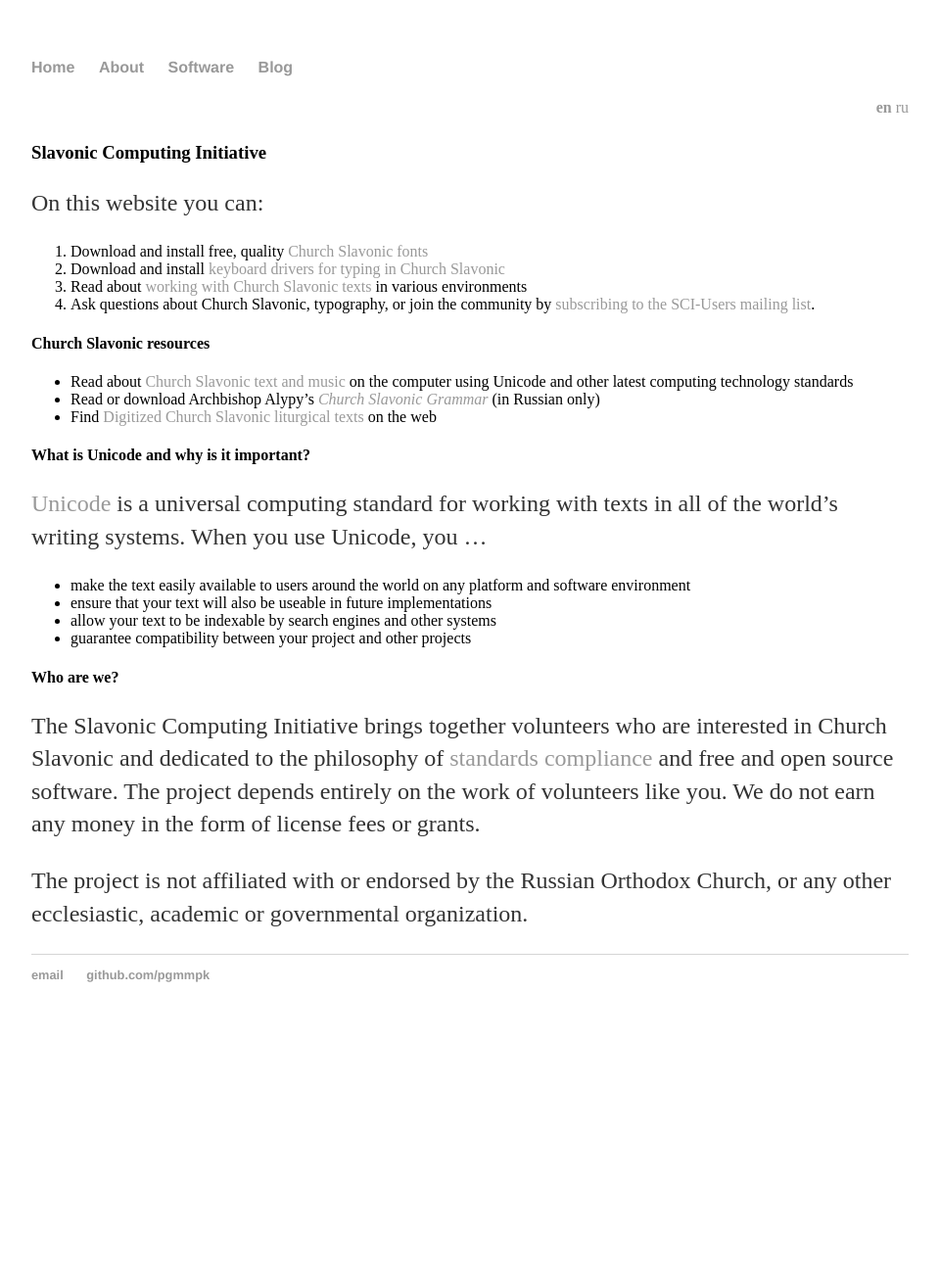
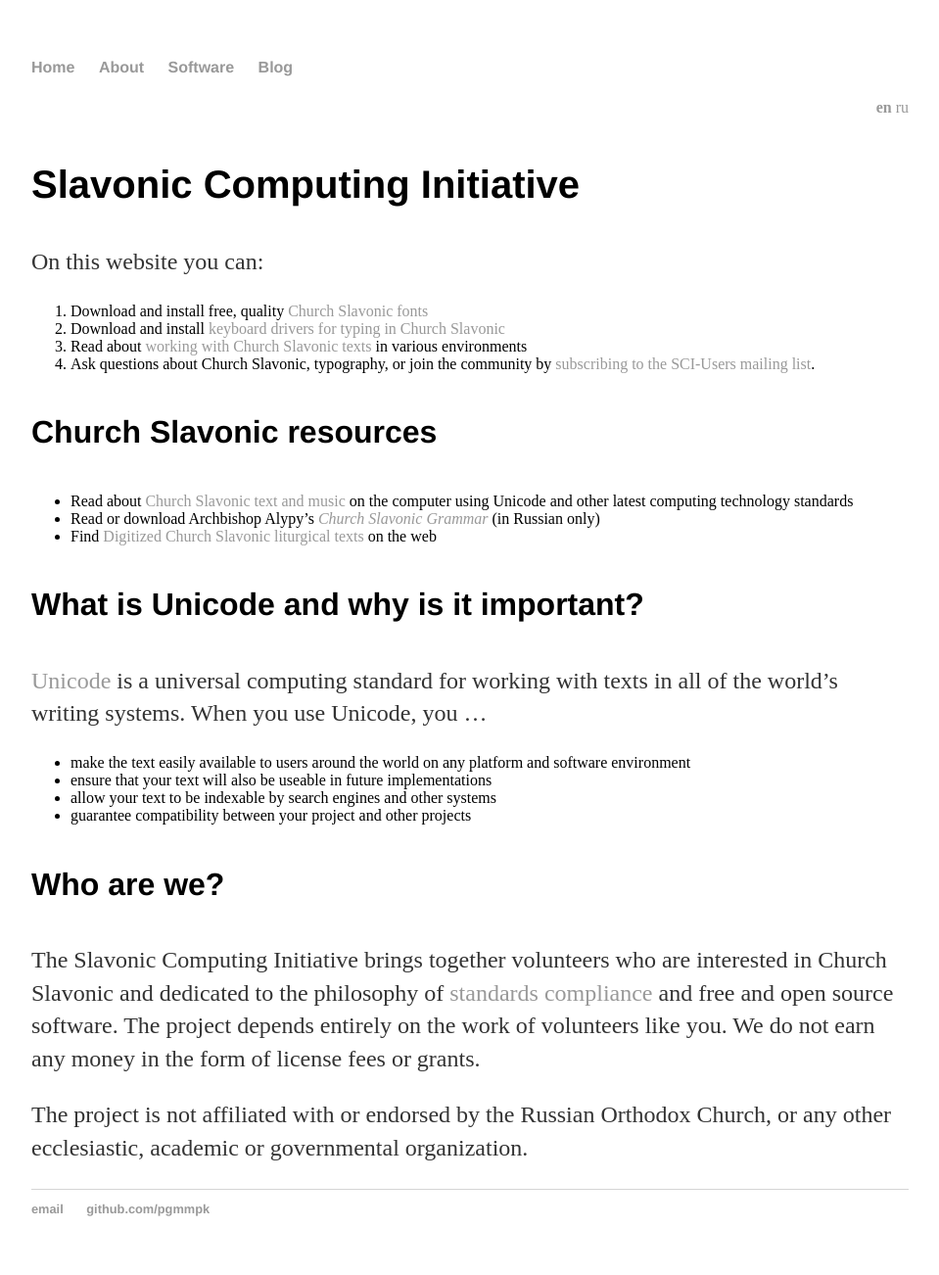
Before and after one commit to slavonic/slavonic.github.io, a Jekyll site: the page built from index.md, in a window 1280 px wide. Shown: the whole page at 98% size, without its empty margins (160-1119 px from the left). Built offline with Jekyll 4.4.1, drawn with Linux system fonts in a browser that asks for light colours; before the commit the page ends 1063 px from its top, so only the background shows below that.

Commit message:
Update style.css

```diff
--- a/css/style.css
+++ b/css/style.css
@@ -23,6 +23,14 @@
     font-size: 3em;
     font-family:'Helvetica', 'Arial', 'Sans-Serif';
 }
+h3 {
+    font-size: 2.5em;
+    font-family:'Helvetica', 'Arial', 'Sans-Serif';
+}
+h4 {
+    font-size: 2.0em;
+    font-family:'Helvetica', 'Arial', 'Sans-Serif';
+}
 p {
     font-size: 1.5em;
     line-height: 1.4em;
```
